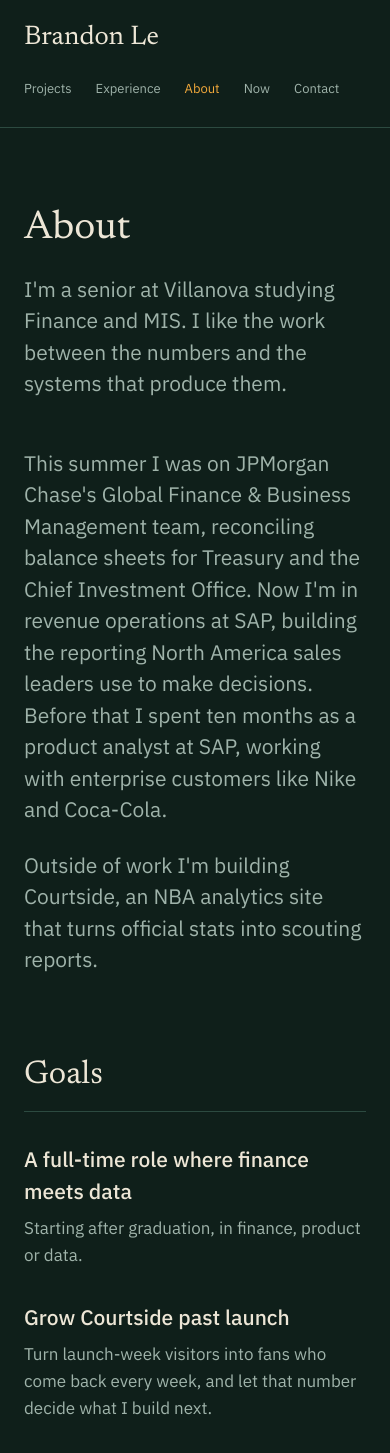
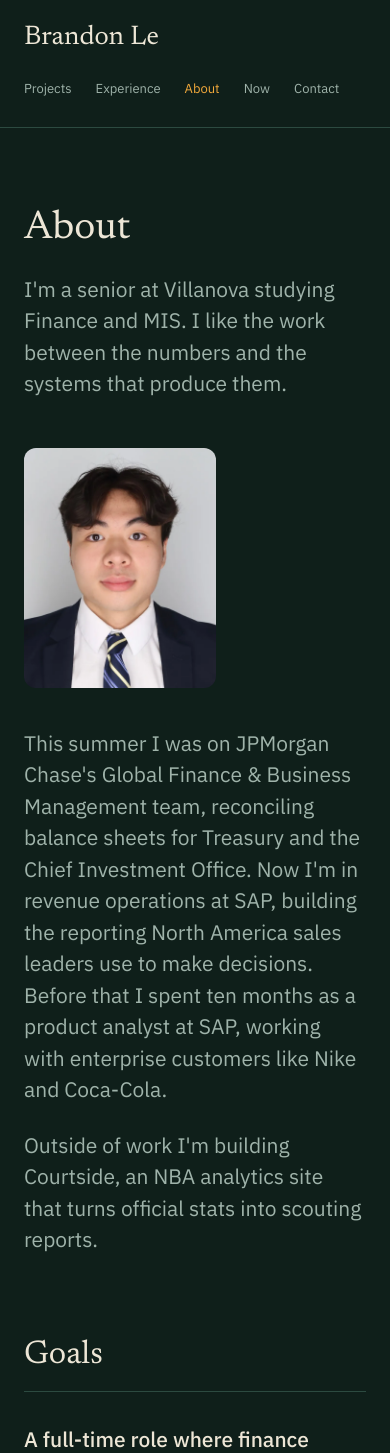
Before and after one commit to BeeeLayyy/Portfolio, a Next.js app: page /about in a window 390 px wide. Shown: the top 1453 px of the page. Built offline with nearby package versions, Linux system fonts and the light colour scheme.

Commit message:
Add headshot to the About page
Cropped to 4:5, 800x1000 WebP at 30 KB, no metadata. Sits beside the
bio on desktop and above it on phones. Alt text lives in site.ts.

Co-Authored-By: Claude Opus 5.5 <noreply@anthropic.com>
Claude-Session: https://claude.ai/code/session_01DDgkKkRkSyicFwFYe8PeTz

```diff
--- a/src/app/about/page.tsx
+++ b/src/app/about/page.tsx
@@ -1,4 +1,5 @@
 import type { Metadata } from "next";
+import Image from "next/image";
 import { Container, PageHeader, Section, Tag } from "@/components/ui";
 import { goals } from "@/content/now";
 import { site } from "@/content/site";
@@ -10,10 +11,20 @@ export default function AboutPage() {
     <>
       <PageHeader title="About" intro={site.bio[0]} />
       <Container>
-        <div className="max-w-prose space-y-6 text-lg text-paper-muted">
-          {site.bio.slice(1).map((p) => (
-            <p key={p}>{p}</p>
-          ))}
+        <div className="grid gap-10 md:grid-cols-[1fr_auto] md:items-start md:gap-16">
+          <div className="order-2 max-w-prose space-y-6 text-lg text-paper-muted md:order-1">
+            {site.bio.slice(1).map((p) => (
+              <p key={p}>{p}</p>
+            ))}
+          </div>
+          <Image
+            src={site.headshot.src}
+            alt={site.headshot.alt}
+            width={800}
+            height={1000}
+            sizes="(min-width: 768px) 16rem, 12rem"
+            className="order-1 w-48 rounded-media md:order-2 md:w-64"
+          />
         </div>
       </Container>
       <Section title="Goals">
--- a/src/content/site.ts
+++ b/src/content/site.ts
@@ -18,6 +18,10 @@ export const site = {
     "This summer I was on JPMorgan Chase's Global Finance & Business Management team, reconciling balance sheets for Treasury and the Chief Investment Office. Now I'm in revenue operations at SAP, building the reporting North America sales leaders use to make decisions. Before that I spent ten months as a product analyst at SAP, working with enterprise customers like Nike and Coca-Cola.",
     "Outside of work I'm building Courtside, an NBA analytics site that turns official stats into scouting reports.",
   ],
+  headshot: {
+    src: "/images/brandon-le.webp",
+    alt: "Brandon Le in a navy suit, white shirt and striped tie",
+  },
   email: "ble02@villanova.edu",
   // The resume PDF lists a phone number, so the button points to LinkedIn instead.
   resume: { label: "Resume on LinkedIn", href: "https://www.linkedin.com/in/brandonle-vu/" },
```
Also changed, not shown: public/images/brandon-le.webp (added).
